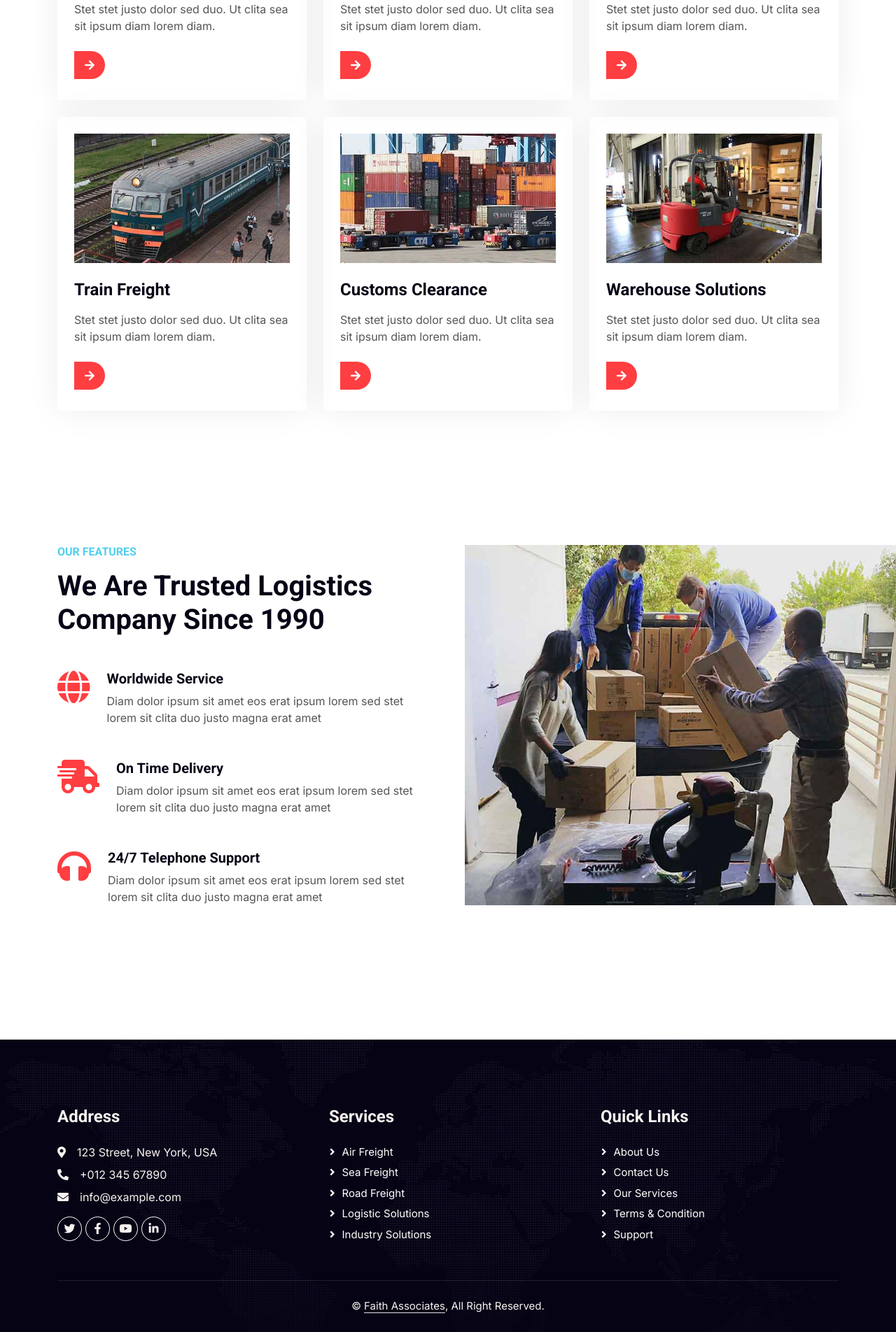
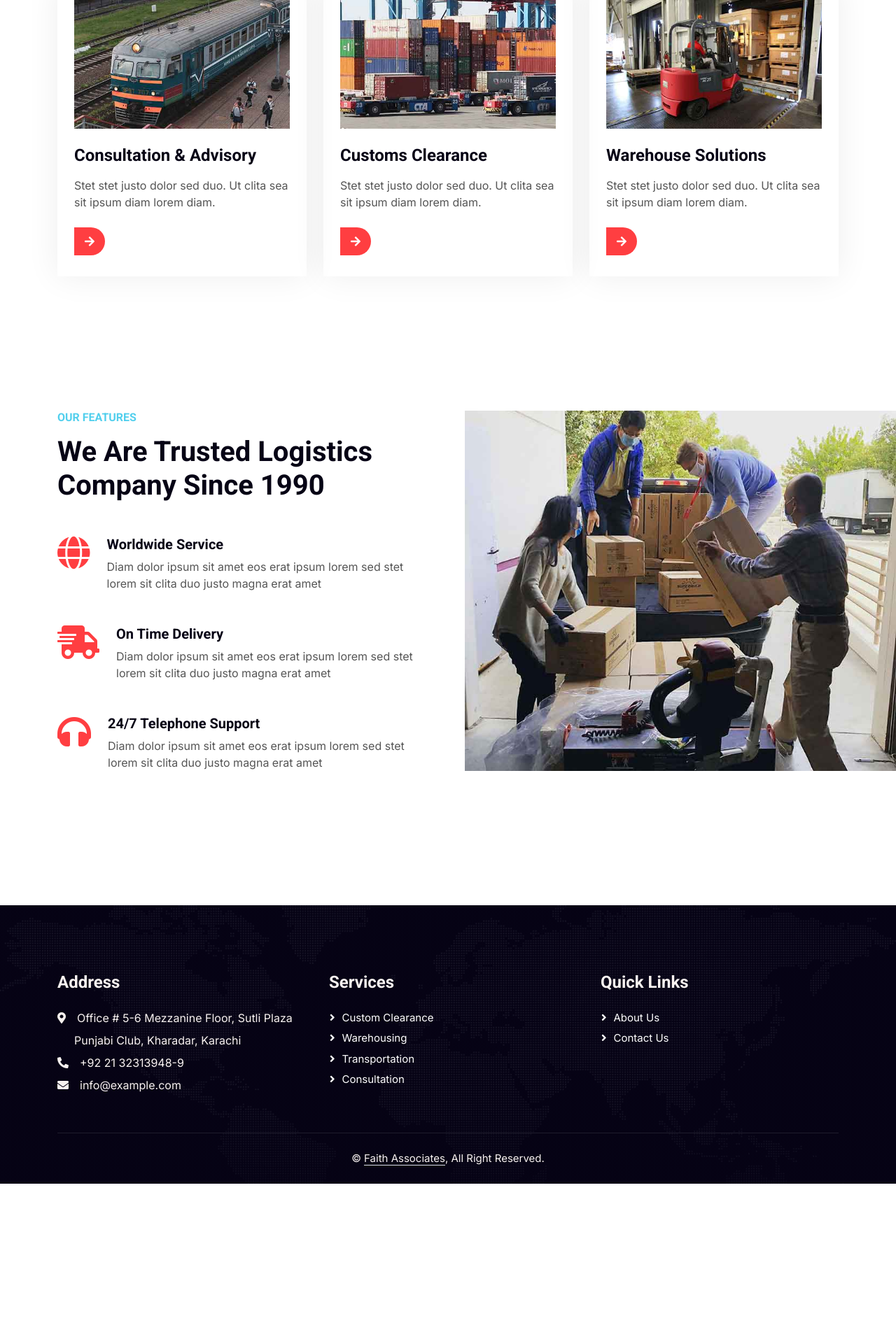
Before and after one commit to rizwanfree/FaithWebApp, a Django app: page / in a window 1280 px wide. Shown: the part 2157-4061 px from the top of the page at 70% size. After the commit the page ends 3849 px from the top, so only its background shows below. Run offline with Django 5.2, Linux system fonts and the light colour scheme; some libraries are stand-ins or nearby versions.

Commit message:
setting up pages

```diff
--- a/StaticSite/templates/StaticSite/index.html
+++ b/StaticSite/templates/StaticSite/index.html
@@ -3,15 +3,15 @@
 {% block content %}
 
     <!-- Navbar Start -->
-    {% include "StaticSite/navbar.html" %}
+    {% include "StaticSite/indexComponents/navbar.html" %}
     <!-- Navbar End -->
 
     <!-- Carousel Start -->
-    {% include "StaticSite/carousel.html" %}
+    {% include "StaticSite/indexComponents/carousel.html" %}
     <!-- Carousel End -->
 
     <!-- About Start -->
-    {% include "StaticSite/indexabout.html" %}
+    {% include "StaticSite/indexComponents/indexabout.html" %}
     <!-- About End -->
 
     <!-- Fact Start -->
@@ -19,47 +19,12 @@
 
 
     <!-- Service Start -->
-    {% include "StaticSite/services.html" %}
+    {% include "StaticSite/indexComponents/services.html" %}
     <!-- Service End -->
 
 
     <!-- Feature Start -->
-    <div class="container-fluid overflow-hidden py-5 px-lg-0">
-        <div class="container feature py-5 px-lg-0">
-            <div class="row g-5 mx-lg-0">
-                <div class="col-lg-6 feature-text wow fadeInUp" data-wow-delay="0.1s">
-                    <h6 class="text-secondary text-uppercase mb-3">Our Features</h6>
-                    <h1 class="mb-5">We Are Trusted Logistics Company Since 1990</h1>
-                    <div class="d-flex mb-5 wow fadeInUp" data-wow-delay="0.3s">
-                        <i class="fa fa-globe text-primary fa-3x flex-shrink-0"></i>
-                        <div class="ms-4">
-                            <h5>Worldwide Service</h5>
-                            <p class="mb-0">Diam dolor ipsum sit amet eos erat ipsum lorem sed stet lorem sit clita duo justo magna erat amet</p>
-                        </div>
-                    </div>
-                    <div class="d-flex mb-5 wow fadeIn" data-wow-delay="0.5s">
-                        <i class="fa fa-shipping-fast text-primary fa-3x flex-shrink-0"></i>
-                        <div class="ms-4">
-                            <h5>On Time Delivery</h5>
-                            <p class="mb-0">Diam dolor ipsum sit amet eos erat ipsum lorem sed stet lorem sit clita duo justo magna erat amet</p>
-                        </div>
-                    </div>
-                    <div class="d-flex mb-0 wow fadeInUp" data-wow-delay="0.7s">
-                        <i class="fa fa-headphones text-primary fa-3x flex-shrink-0"></i>
-                        <div class="ms-4">
-                            <h5>24/7 Telephone Support</h5>
-                            <p class="mb-0">Diam dolor ipsum sit amet eos erat ipsum lorem sed stet lorem sit clita duo justo magna erat amet</p>
-                        </div>
-                    </div>
-                </div>
-                <div class="col-lg-6 pe-lg-0 wow fadeInRight" data-wow-delay="0.1s" style="min-height: 400px;">
-                    <div class="position-relative h-100">
-                        <img class="position-absolute img-fluid w-100 h-100" src="img/feature.jpg" style="object-fit: cover;" alt="">
-                    </div>
-                </div>
-            </div>
-        </div>
-    </div>
+    {% include "StaticSite/indexComponents/features.html" %}
     <!-- Feature End -->
 
     <!-- Team Start -->
--- /dev/null
+++ b/StaticSite/templates/StaticSite/indexComponents/features.html
@@ -0,0 +1,38 @@
+{% load static %}
+
+<div class="container-fluid overflow-hidden py-5 px-lg-0">
+    <div class="container feature py-5 px-lg-0">
+        <div class="row g-5 mx-lg-0">
+            <div class="col-lg-6 feature-text wow fadeInUp" data-wow-delay="0.1s">
+                <h6 class="text-secondary text-uppercase mb-3">Our Features</h6>
+                <h1 class="mb-5">We Are Trusted Logistics Company Since 1990</h1>
+                <div class="d-flex mb-5 wow fadeInUp" data-wow-delay="0.3s">
+                    <i class="fa fa-globe text-primary fa-3x flex-shrink-0"></i>
+                    <div class="ms-4">
+                        <h5>Worldwide Service</h5>
+                        <p class="mb-0">Diam dolor ipsum sit amet eos erat ipsum lorem sed stet lorem sit clita duo justo magna erat amet</p>
+                    </div>
+                </div>
+                <div class="d-flex mb-5 wow fadeIn" data-wow-delay="0.5s">
+                    <i class="fa fa-shipping-fast text-primary fa-3x flex-shrink-0"></i>
+                    <div class="ms-4">
+                        <h5>On Time Delivery</h5>
+                        <p class="mb-0">Diam dolor ipsum sit amet eos erat ipsum lorem sed stet lorem sit clita duo justo magna erat amet</p>
+                    </div>
+                </div>
+                <div class="d-flex mb-0 wow fadeInUp" data-wow-delay="0.7s">
+                    <i class="fa fa-headphones text-primary fa-3x flex-shrink-0"></i>
+                    <div class="ms-4">
+                        <h5>24/7 Telephone Support</h5>
+                        <p class="mb-0">Diam dolor ipsum sit amet eos erat ipsum lorem sed stet lorem sit clita duo justo magna erat amet</p>
+                    </div>
+                </div>
+            </div>
+            <div class="col-lg-6 pe-lg-0 wow fadeInRight" data-wow-delay="0.1s" style="min-height: 400px;">
+                <div class="position-relative h-100">
+                    <img class="position-absolute img-fluid w-100 h-100" src="{% static "img/feature.jpg" %}" style="object-fit: cover;" alt="">
+                </div>
+            </div>
+        </div>
+    </div>
+</div>
--- a/StaticSite/templates/StaticSite/indexabout.html
+++ b/StaticSite/templates/StaticSite/indexComponents/indexabout.html
@@ -1,6 +1,6 @@
 {% load static %}
-<div class="container-fluid overflow-hidden py-5 px-lg-0">
-    <div class="container about py-5 px-lg-0">
+<div class="container-fluid overflow-hidden px-lg-0">
+    <div class="container about px-lg-0">
         <div class="row g-5 mx-lg-0">
             <div class="col-lg-6 ps-lg-0 wow fadeInLeft" data-wow-delay="0.1s" style="min-height: 400px;">
                 <div class="position-relative h-100">
--- a/StaticSite/templates/StaticSite/navbar.html
+++ b/StaticSite/templates/StaticSite/indexComponents/navbar.html
@@ -9,9 +9,8 @@
         <div class="navbar-nav ms-auto p-4 p-lg-0">
             <a href="index.html" class="nav-item nav-link active">Home</a>
             <a href="about.html" class="nav-item nav-link">About</a>
-            <a href="service.html" class="nav-item nav-link">Services</a>
             <div class="nav-item dropdown">
-                <a href="#" class="nav-link dropdown-toggle" data-bs-toggle="dropdown">Pages</a>
+                <a href="service.html" class="nav-link dropdown-toggle" data-bs-toggle="dropdown">Services</a>
                 <div class="dropdown-menu fade-up m-0">
                     <a href="price.html" class="dropdown-item">Pricing Plan</a>
                     <a href="feature.html" class="dropdown-item">Features</a>
@@ -23,6 +22,6 @@
             </div>
             <a href="contact.html" class="nav-item nav-link">Contact</a>
         </div>
-        <h4 class="m-0 pe-lg-5 d-none d-lg-block"><i class="fa fa-headphones text-primary me-3"></i>+012 345 6789</h4>
+        <h4 class="m-0 pe-lg-5 d-none d-lg-block"><i class="fa fa-headphones text-primary me-3"></i>+92 21 32313948-9</h4>
     </div>
 </nav>
--- a/StaticSite/templates/StaticSite/services.html
+++ b/StaticSite/templates/StaticSite/indexComponents/services.html
@@ -11,7 +11,7 @@
                     <div class="overflow-hidden mb-4">
                         <img class="img-fluid" src="{% static "img/service-1.jpg" %}" alt="">
                     </div>
-                    <h4 class="mb-3">Air Freight</h4>
+                    <h4 class="mb-3">Custom Clerance</h4>
                     <p>Stet stet justo dolor sed duo. Ut clita sea sit ipsum diam lorem diam.</p>
                     <a class="btn-slide mt-2" href=""><i class="fa fa-arrow-right"></i><span>Read More</span></a>
                 </div>
@@ -21,7 +21,7 @@
                     <div class="overflow-hidden mb-4">
                         <img class="img-fluid" src="{% static "img/service-2.jpg" %}" alt="">
                     </div>
-                    <h4 class="mb-3">Ocean Freight</h4>
+                    <h4 class="mb-3">Warehousing Solutions</h4>
                     <p>Stet stet justo dolor sed duo. Ut clita sea sit ipsum diam lorem diam.</p>
                     <a class="btn-slide mt-2" href=""><i class="fa fa-arrow-right"></i><span>Read More</span></a>
                 </div>
@@ -31,7 +31,7 @@
                     <div class="overflow-hidden mb-4">
                         <img class="img-fluid" src="{% static "img/service-3.jpg" %}" alt="">
                     </div>
-                    <h4 class="mb-3">Road Freight</h4>
+                    <h4 class="mb-3">Transportation</h4>
                     <p>Stet stet justo dolor sed duo. Ut clita sea sit ipsum diam lorem diam.</p>
                     <a class="btn-slide mt-2" href=""><i class="fa fa-arrow-right"></i><span>Read More</span></a>
                 </div>
@@ -41,7 +41,7 @@
                     <div class="overflow-hidden mb-4">
                         <img class="img-fluid" src="{% static "img/service-4.jpg" %}" alt="">
                     </div>
-                    <h4 class="mb-3">Train Freight</h4>
+                    <h4 class="mb-3">Consultation & Advisory</h4>
                     <p>Stet stet justo dolor sed duo. Ut clita sea sit ipsum diam lorem diam.</p>
                     <a class="btn-slide mt-2" href=""><i class="fa fa-arrow-right"></i><span>Read More</span></a>
                 </div>
--- a/StaticSite/templates/base.html
+++ b/StaticSite/templates/base.html
@@ -47,31 +47,23 @@
             <div class="row g-5">
                 <div class="col-lg-4 col-md-6">
                     <h4 class="text-light mb-4">Address</h4>
-                    <p class="mb-2"><i class="fa fa-map-marker-alt me-3"></i>123 Street, New York, USA</p>
-                    <p class="mb-2"><i class="fa fa-phone-alt me-3"></i>+012 345 67890</p>
+                    <p class="mb-2"><i class="fa fa-map-marker-alt me-3"></i>Office # 5-6 Mezzanine Floor, Sutli Plaza</p>
+                    <p class="mb-2 mx-4">Punjabi Club, Kharadar, Karachi</p>
+                    <p class="mb-2"><i class="fa fa-phone-alt me-3"></i>+92 21 32313948-9</p>
                     <p class="mb-2"><i class="fa fa-envelope me-3"></i>info@example.com</p>
-                    <div class="d-flex pt-2">
-                        <a class="btn btn-outline-light btn-social" href=""><i class="fab fa-twitter"></i></a>
-                        <a class="btn btn-outline-light btn-social" href=""><i class="fab fa-facebook-f"></i></a>
-                        <a class="btn btn-outline-light btn-social" href=""><i class="fab fa-youtube"></i></a>
-                        <a class="btn btn-outline-light btn-social" href=""><i class="fab fa-linkedin-in"></i></a>
-                    </div>
                 </div>
                 <div class="col-lg-4 col-md-6">
                     <h4 class="text-light mb-4">Services</h4>
-                    <a class="btn btn-link" href="">Air Freight</a>
-                    <a class="btn btn-link" href="">Sea Freight</a>
-                    <a class="btn btn-link" href="">Road Freight</a>
-                    <a class="btn btn-link" href="">Logistic Solutions</a>
-                    <a class="btn btn-link" href="">Industry solutions</a>
+                    <a class="btn btn-link" href="">Custom Clearance</a>
+                    <a class="btn btn-link" href="">Warehousing</a>
+                    <a class="btn btn-link" href="">Transportation</a>
+                    {% comment %} <a class="btn btn-link" href="">Logistic Solutions</a> {% endcomment %}
+                    <a class="btn btn-link" href="">Consultation</a>
                 </div>
                 <div class="col-lg-4 col-md-6">
                     <h4 class="text-light mb-4">Quick Links</h4>
                     <a class="btn btn-link" href="">About Us</a>
                     <a class="btn btn-link" href="">Contact Us</a>
-                    <a class="btn btn-link" href="">Our Services</a>
-                    <a class="btn btn-link" href="">Terms & Condition</a>
-                    <a class="btn btn-link" href="">Support</a>
                 </div>
                 {% comment %} <div class="col-lg-3 col-md-6">
                     <h4 class="text-light mb-4">Newsletter</h4>
```
Also changed, not shown: StaticSite/templates/StaticSite/consultancy.html (added, +11 -0 lines), StaticSite/templates/StaticSite/indexComponents/carousel.html (renamed from StaticSite/templates/StaticSite/carousel.html), StaticSite/templates/StaticSite/indexComponents/facts.html (renamed from StaticSite/templates/StaticSite/facts.html).
